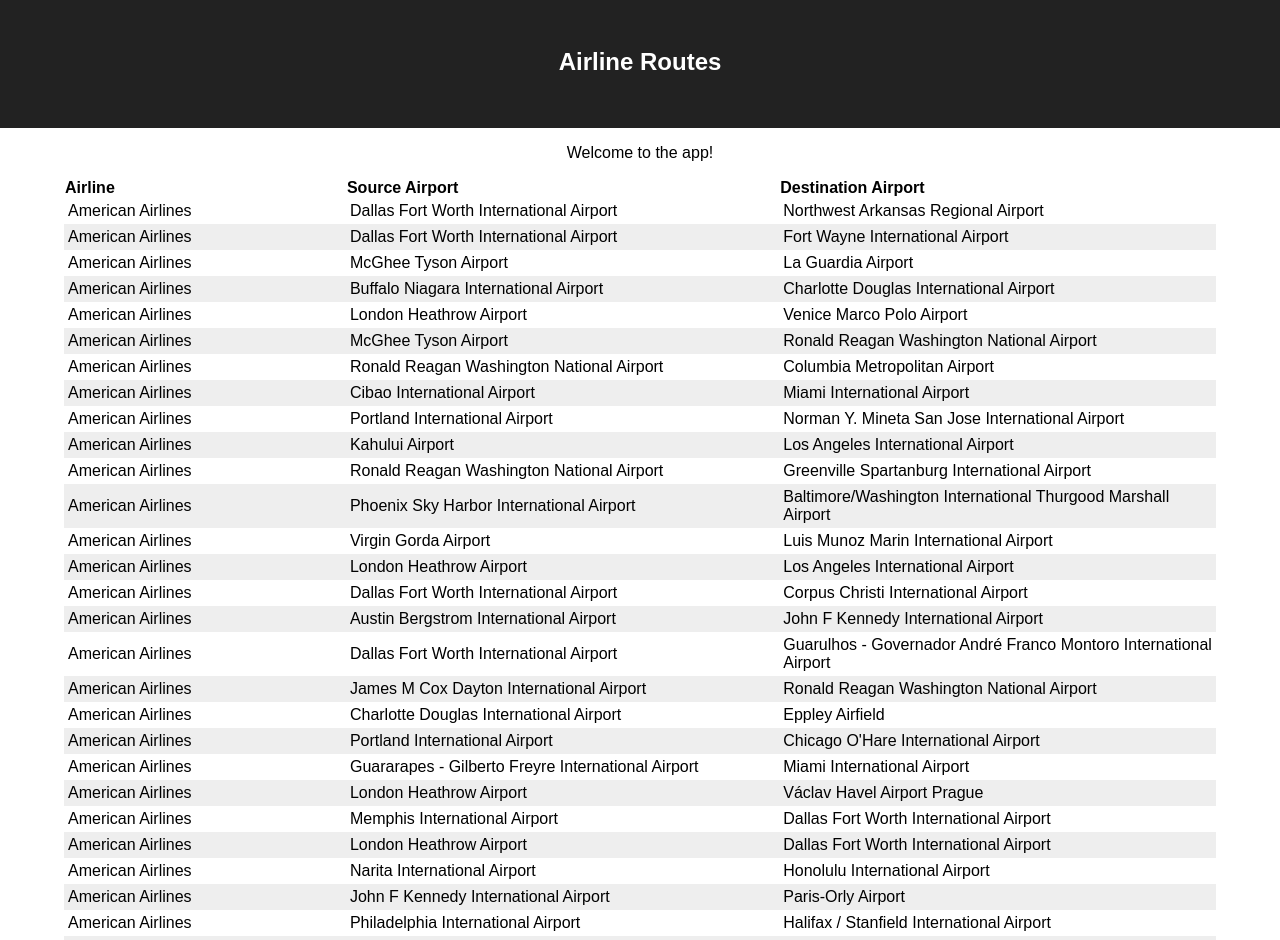
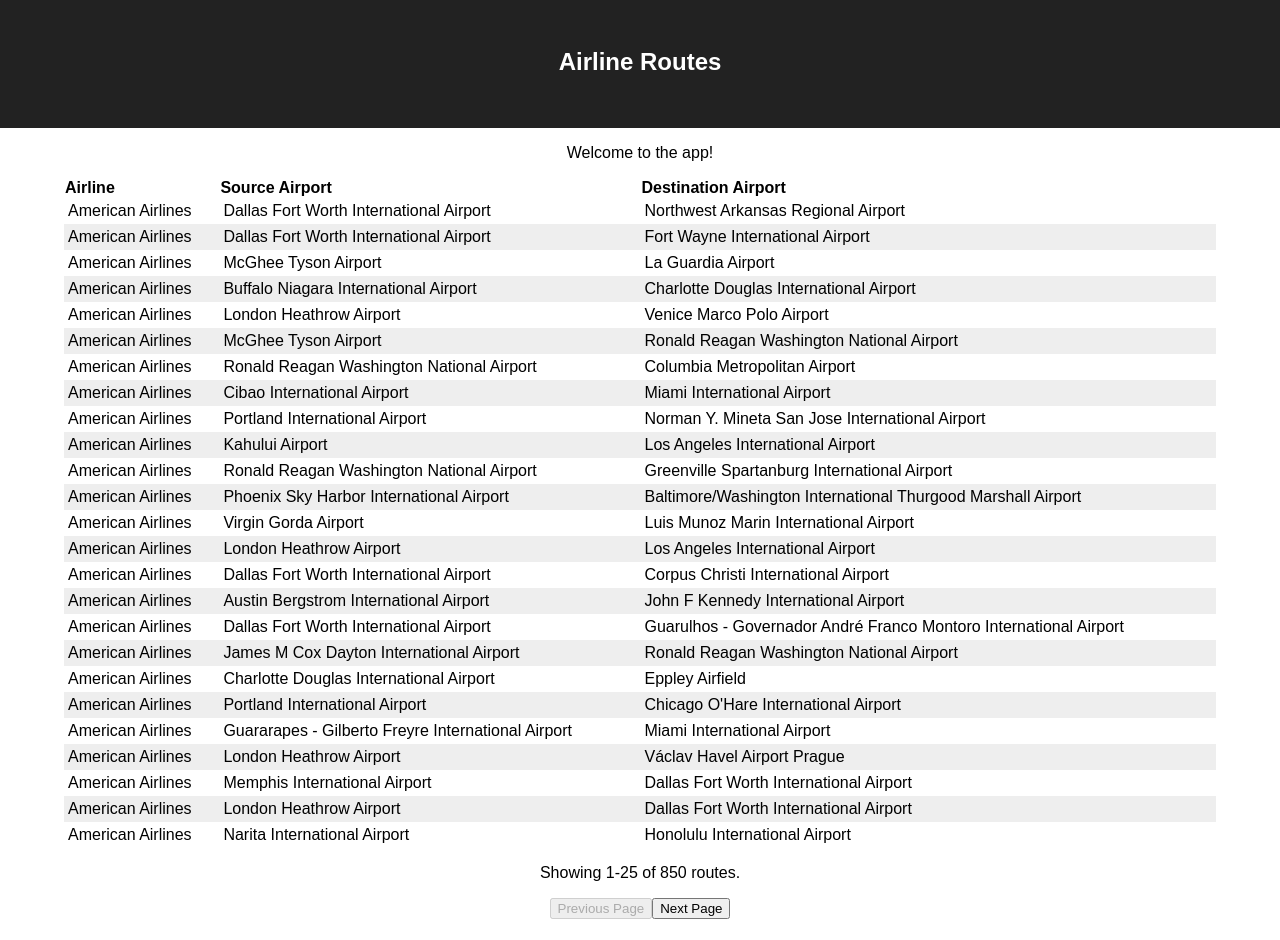
Before and after one commit to lt-z/Airlines-Routes, a React (Create React App) app: page / in a window 1280 px wide. Shown: the top 940 px of the page. Built offline with nearby package versions, Linux system fonts and the light colour scheme.

Commit message:
step 5 - added table pagination

```diff
--- a/src/components/Table.jsx
+++ b/src/components/Table.jsx
@@ -1,11 +1,26 @@
-import React from 'react'
+import React, {useState} from 'react'
 
-const Table = ({ routes, columns, format }) => {
+const Table = ({ routes, columns, format, perPage = 25 }) => {
+  const [page, setPage] = useState(0);
+
   const header = columns.map((col) => {
     return <th key={col.name}>{col.name}</th>;
-  })
+  });
 
-  const body = routes.map((row) => { // for each row... row = obj
+  const previousPage = (event) => {
+    event.preventDefault();
+    setPage(page - 1);
+  };
+
+  const nextPage = (event) => {
+    event.preventDefault();
+    setPage(page + 1);
+  }
+
+  const start = page * perPage;
+  const end = start + perPage;
+
+  const body = routes.slice(start, end).map((row) => { // for each row... row = obj
     const rows = columns.map((col) => { // create the data in 3 cols
       const val = row[col.property];
       return <td key={col.property + val}>{format(col.property, val)}</td>
@@ -22,6 +37,15 @@ const Table = ({ routes, columns, format }) => {
         </thead>
         <tbody>{body}</tbody>
       </table>
+      <div className="pagination">
+        <p>
+          Showing {start + 1}-{end} of {routes.length} routes.
+        </p>
+        <p>
+          <button onClick={previousPage} disabled={page === 0}>Previous Page</button>
+          <button onClick={nextPage} disabled={end >= routes.length}>Next Page</button>
+        </p>
+      </div>
     </div>
   )
 }
```
